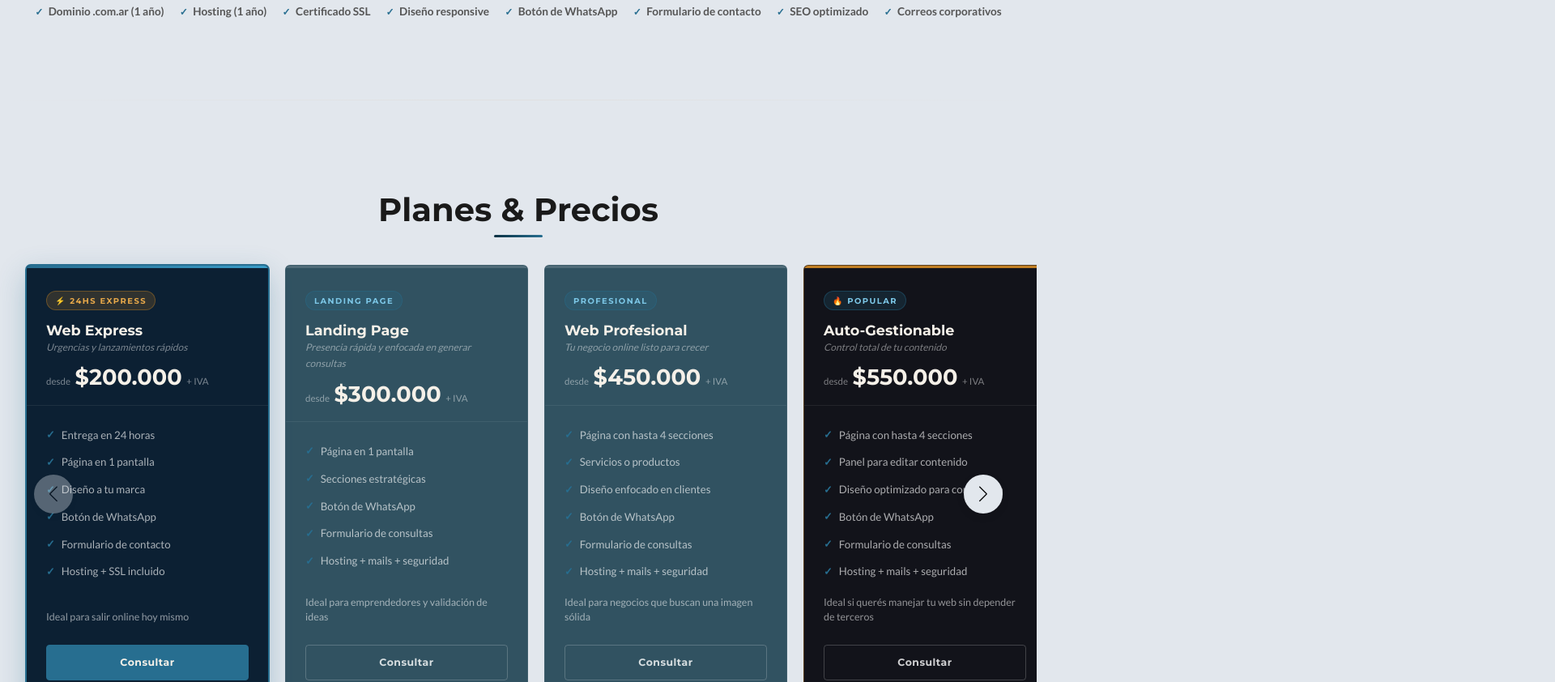
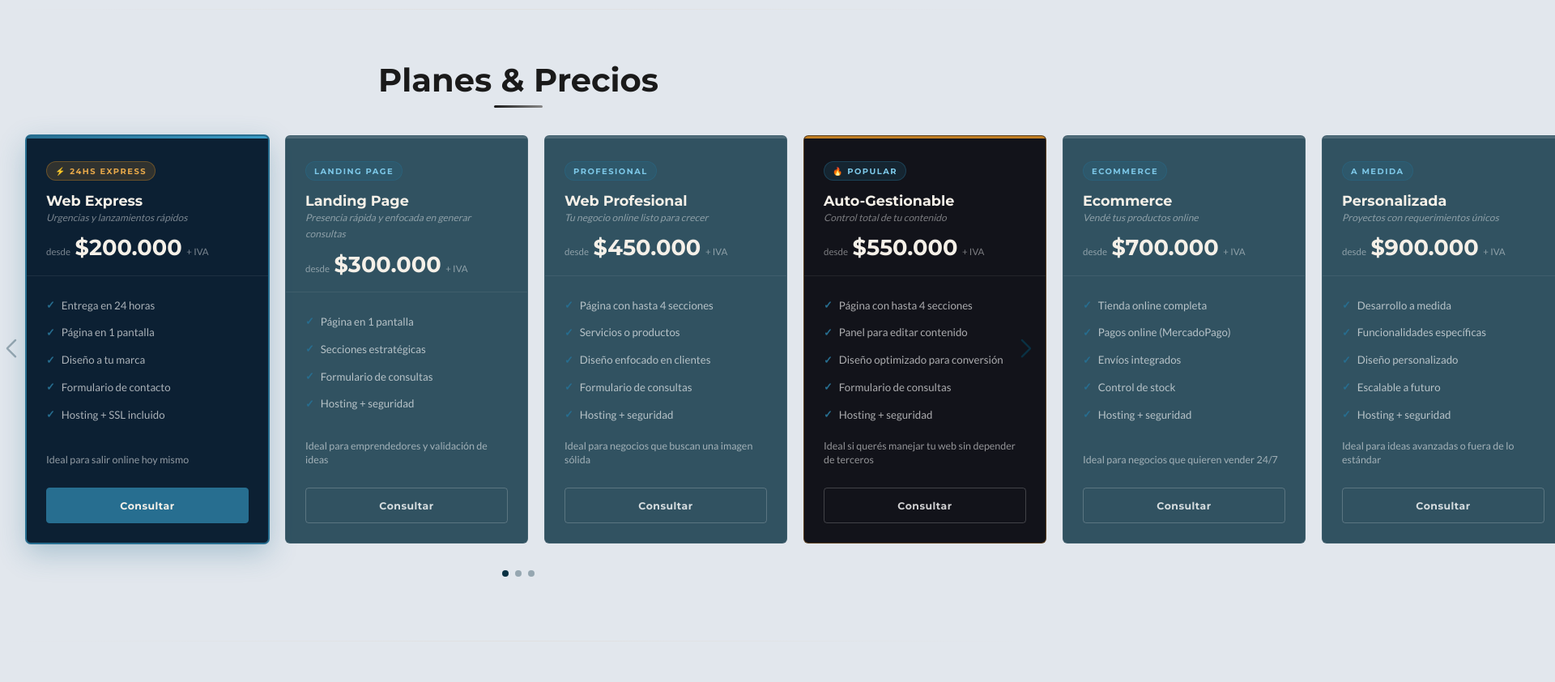
Before and after one commit to Frandeuxtrois/empresa, a website: page index.html in a window 1280 px wide. Shown: the part 1958-2800 px from the top of the page at 81% size, 1920 px wide, since content can reach past the window. Drawn offline with nearby package versions, Linux system fonts and the light colour scheme; some packages are replaced by stand-ins of ours; a script that the page names is missing.

Commit message:
v final?

```diff
--- a/css/proyectos.css
+++ b/css/proyectos.css
@@ -15,14 +15,14 @@
     flex-direction: column;
     align-items: center;
     justify-content: center;
-    padding: 3rem 0;
+    padding: 4rem 0 4rem;
 }
 
 /* Cabecera */
 .proy-head {
     width: 100%;
     max-width: 1400px;
-    padding: 2rem 20px 2.5rem;
+    padding: 0 20px 2.5rem;
     position: relative;
     text-align: center;
 }
--- a/css/styles.css
+++ b/css/styles.css
@@ -460,10 +460,11 @@ button:active {
 
 /* ======== CONTACTO ======== */
 #contacto {
-  height: 100vh;
-  display: flex;
-  align-items: center;
+  height: auto;
+  display: flex;
+  align-items: flex-start;
   justify-content: center;
+  padding: 4rem 0 4rem;
   background: var(--bg-contact);
   color: #fafafa;
   text-align: center;
@@ -939,7 +940,7 @@ body.dark-mode .hamburger span {
 #proceso {
   background-color: #D4DBE4;
   height: auto;
-  padding: 5rem 0;
+  padding: 4rem 0;
 }
 #proceso h2 {
   text-align: center;
@@ -1020,7 +1021,7 @@ body.dark-mode .proceso-step p {
 /* ======== SERVICIOS: 4 columnas + incluye ======== */
 #servicios {
   height: auto;
-  padding: 7rem 0 6rem;
+  padding: 4rem 0 4rem;
   align-items: flex-start;
 }
 @media (min-width: 769px) {
@@ -1085,7 +1086,7 @@ body.dark-mode .incluye-item::before {
 #faq {
   background-color: #E2E7ED;
   height: auto;
-  padding: 7rem 0 6rem;
+  padding: 4rem 0 4rem;
   align-items: flex-start;
 }
 #faq h2 {
@@ -1201,10 +1202,9 @@ body.dark-mode .faq-item p {
 #planes {
   background-color: #E2E7ED;
   height: auto;
-  padding: 7rem 0 6rem;
+  padding: 4rem 0 4rem;
   align-items: flex-start;
-  overflow-x: hidden;
-  overflow-y: visible;
+  overflow: visible;
 }
 #planes h2 {
   text-align: center;
@@ -1219,7 +1219,7 @@ body.dark-mode .faq-item p {
   transform: translateX(-50%);
   width: 60px;
   height: 3px;
-  background: linear-gradient(90deg, #0A3143, #276E90);
+  background: linear-gradient(90deg, #1a1a1a, #888);
   border-radius: 2px;
 }
 .planes-subtitulo {
@@ -1518,15 +1518,14 @@ body.dark-mode .plan-badge {
 
 /* ======== PROJECTS SECTION ======== */
 #proyectos {
-  padding: 0;
+  padding: 4rem 0 4rem;
   background-color: #D4DBE4;
   overflow: hidden;
 }
 #proyectos h2 {
   font-size: 2.5rem;
   text-align: center;
-  margin-top: -3rem;
-  margin-bottom: 1rem;
+  margin-bottom: 3rem;
 }
 #proyectos h2::after {
   content: "";
@@ -1618,17 +1617,17 @@ body.dark-mode .plan-badge {
 /* Flechas */
 .swiper-button-next,
 .swiper-button-prev {
-  width: 3rem;
-  height: 3rem;
-  background: #E2E7ED;
-  border-radius: 50%;
-  box-shadow: 0 4px 10px rgba(0, 0, 0, 0.1);
+  background: none;
+  box-shadow: none;
 }
 .swiper-button-next::after,
 .swiper-button-prev::after {
-  font-size: 1.2rem;
-  color: #000;
-}
+  font-size: 1.4rem;
+  color: #0A3143;
+  font-weight: 700;
+}
+.planesSwiper .swiper-button-prev { left: -2rem; }
+.planesSwiper .swiper-button-next { right: -2rem; }
 
 @media (max-width: 900px) {
   .swiper-slide.proyecto-card {
--- a/index.html
+++ b/index.html
@@ -280,7 +280,6 @@
                         <span class="incluye-item">Botón de WhatsApp</span>
                         <span class="incluye-item">Formulario de contacto</span>
                         <span class="incluye-item">SEO optimizado</span>
-                        <span class="incluye-item">Correos corporativos</span>
                     </div>
                 </div>
             </div>
@@ -306,7 +305,6 @@
                                         <li>Entrega en 24 horas</li>
                                         <li>Página en 1 pantalla</li>
                                         <li>Diseño a tu marca</li>
-                                        <li>Botón de WhatsApp</li>
                                         <li>Formulario de contacto</li>
                                         <li>Hosting + SSL incluido</li>
                                     </ul>
@@ -328,9 +326,9 @@
                                     <ul>
                                         <li>Página en 1 pantalla</li>
                                         <li>Secciones estratégicas</li>
-                                        <li>Botón de WhatsApp</li>
+
                                         <li>Formulario de consultas</li>
-                                        <li>Hosting + mails + seguridad</li>
+                                        <li>Hosting + seguridad</li>
                                     </ul>
                                     <p class="plan-ideal-tag">Ideal para emprendedores y validación de ideas</p>
                                     <a href="#contacto" class="btn-plan">Consultar</a>
@@ -351,9 +349,9 @@
                                         <li>Página con hasta 4 secciones</li>
                                         <li>Servicios o productos</li>
                                         <li>Diseño enfocado en clientes</li>
-                                        <li>Botón de WhatsApp</li>
+
                                         <li>Formulario de consultas</li>
-                                        <li>Hosting + mails + seguridad</li>
+                                        <li>Hosting + seguridad</li>
                                     </ul>
                                     <p class="plan-ideal-tag">Ideal para negocios que buscan una imagen sólida</p>
                                     <a href="#contacto" class="btn-plan">Consultar</a>
@@ -374,9 +372,9 @@
                                         <li>Página con hasta 4 secciones</li>
                                         <li>Panel para editar contenido</li>
                                         <li>Diseño optimizado para conversión</li>
-                                        <li>Botón de WhatsApp</li>
+
                                         <li>Formulario de consultas</li>
-                                        <li>Hosting + mails + seguridad</li>
+                                        <li>Hosting + seguridad</li>
                                     </ul>
                                     <p class="plan-ideal-tag">Ideal si querés manejar tu web sin depender de terceros
                                     </p>
@@ -399,7 +397,7 @@
                                         <li>Pagos online (MercadoPago)</li>
                                         <li>Envíos integrados</li>
                                         <li>Control de stock</li>
-                                        <li>Botón de WhatsApp</li>
+
                                         <li>Hosting + seguridad</li>
                                     </ul>
                                     <p class="plan-ideal-tag">Ideal para negocios que quieren vender 24/7</p>
--- a/js/main.js
+++ b/js/main.js
@@ -182,9 +182,8 @@ document.addEventListener('DOMContentLoaded', () => {
         slidesPerView: 'auto',
         spaceBetween: 20,
         grabCursor: true,
-        centeredSlides: true,
-        centeredSlidesBounds: true,
-        slidesPerGroup: 3,
+        centeredSlides: false,
+        slidesPerGroup: 2,
         navigation: {
             nextEl: '.planesSwiper .swiper-button-next',
             prevEl: '.planesSwiper .swiper-button-prev',
```
